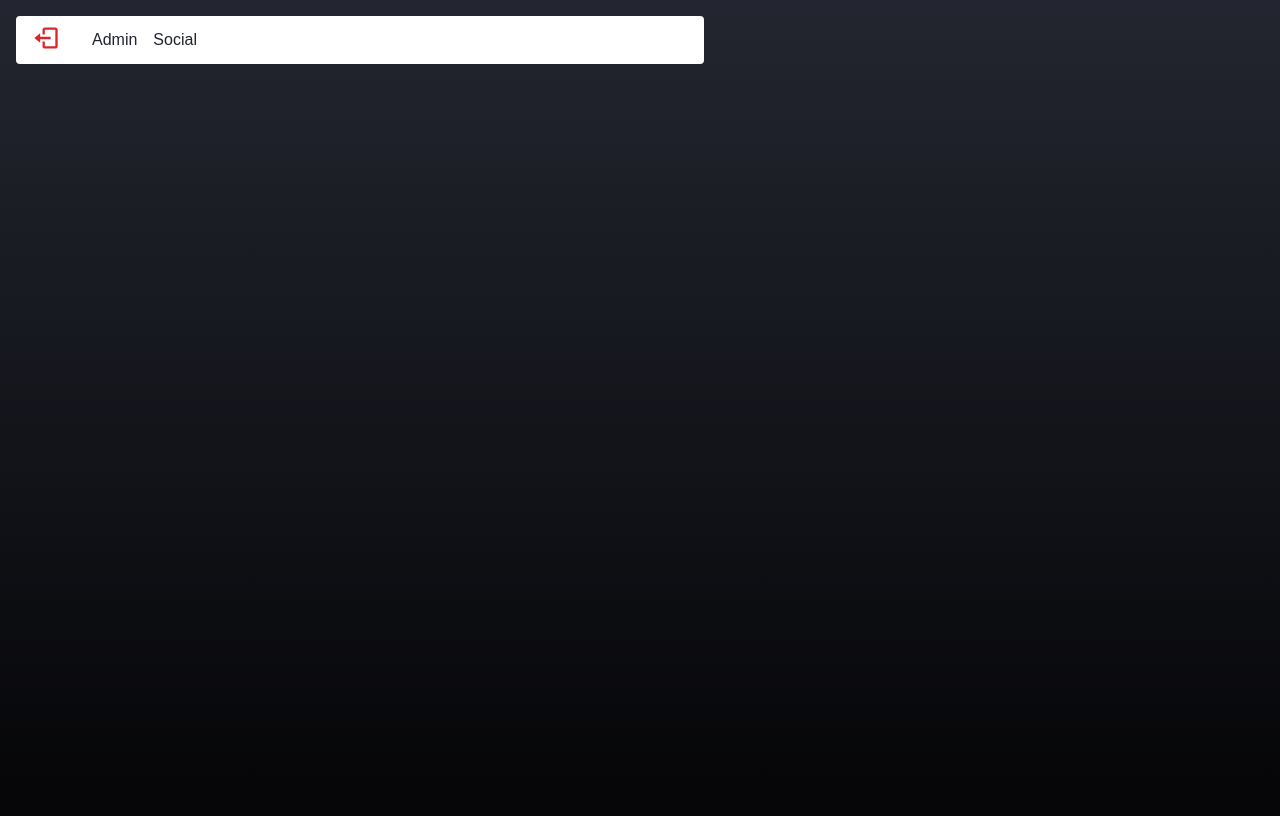
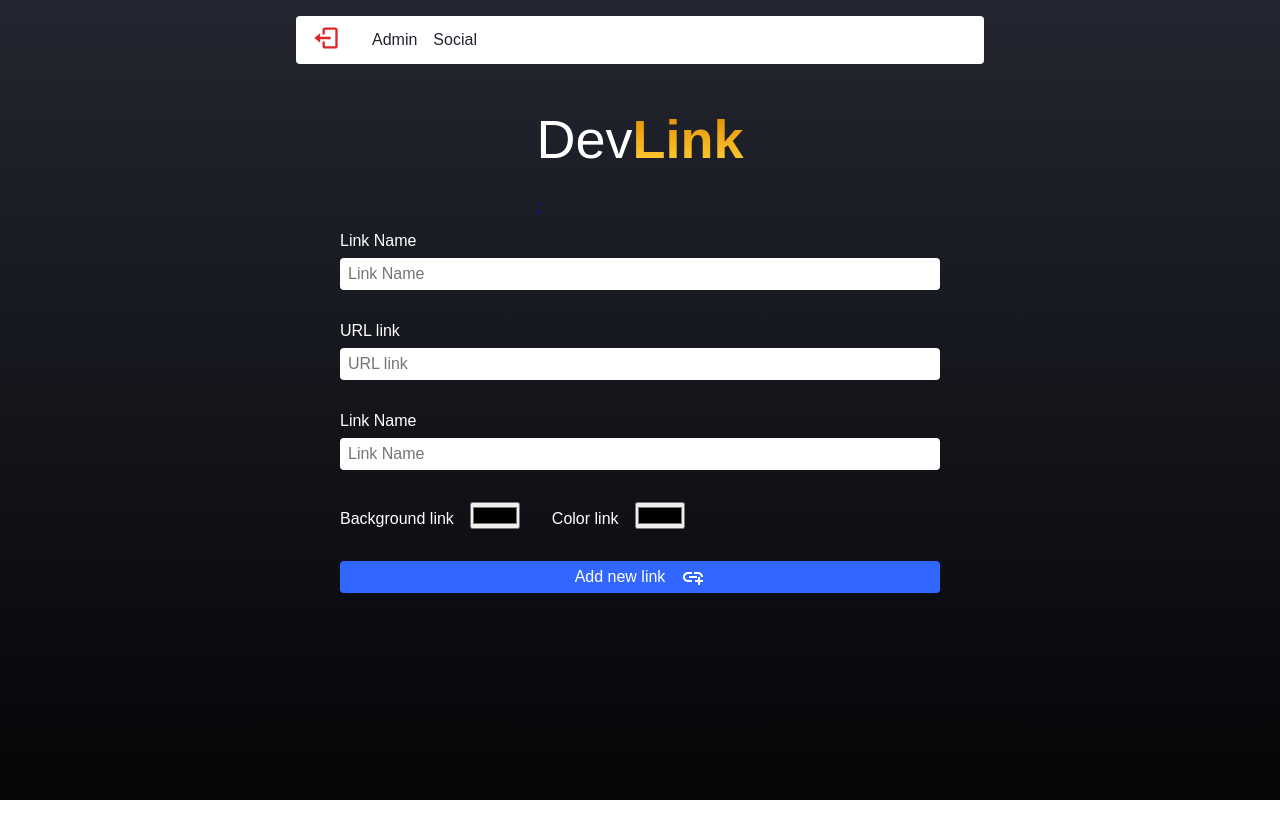
Before and after one commit to paulomiguelJS/devlink, a React (Vite) app: page /admin in a window 1280 px wide. Built offline with nearby package versions, Linux system fonts and the light colour scheme; no server answers; sample sign-in values are in the browser's storage.

Commit message:
Admin page styled, links, inputs and buttons

```diff
--- a/src/components/Logo/styles.js
+++ b/src/components/Logo/styles.js
@@ -12,7 +12,6 @@ export const LogoLink = styled.h1`
     -webkit-background-clip: text;
     -webkit-text-fill-color: transparent;
     font-size: 54px;
-  font-weight: bold;
-
+    font-weight: bold;
   }
 `;
--- a/src/pages/Admin/index.jsx
+++ b/src/pages/Admin/index.jsx
@@ -1,10 +1,37 @@
 import { Header } from "../../components/Header";
-import { Container } from "./styles";
+import { Logo } from "../../components/Logo";
+import { Input } from "../../components/Input";
+
+import { MdAddLink } from "react-icons/md";
+
+import { Container, FormContainer } from "./styles";
 
 export function Admin() {
   return (
     <Container>
       <Header />
+      <Logo />
+      <FormContainer>
+        <label>Link Name</label>
+        <Input placeholder="Link Name" />
+        <label>URL link</label>
+        <Input placeholder="URL link" />
+        <label>Link Name</label>
+        <Input placeholder="Link Name" />
+        <section>
+          <div>
+            <label>Background link</label>
+            <input type="color" />
+          </div>
+          <div>
+            <label>Color link</label>
+            <input type="color" />
+          </div>
+        </section>
+        <button type="submit">
+          Add new link <MdAddLink size={24} color="#fff" />
+        </button>
+      </FormContainer>
     </Container>
   );
 }
--- a/src/pages/Admin/styles.js
+++ b/src/pages/Admin/styles.js
@@ -1,3 +1,49 @@
 import styled from "styled-components";
 
-export const Container = styled.div``;
+export const Container = styled.div`
+  display: flex;
+  align-items: center;
+  flex-direction: column;
+  min-height: 100vh;
+`;
+
+export const FormContainer = styled.form`
+  display: flex;
+  align-content: center;
+  flex-direction: column;
+
+  width: 80%;
+  max-width: 600px;
+
+  label {
+    color: #fff;
+    font-weight: medium;
+    margin: 1rem 0 0.5rem 0;
+  }
+
+  section {
+    display: flex;
+    margin: 1rem 0;
+    gap: 2rem;
+
+    div > input {
+      margin-left: 1rem;
+    }
+  }
+
+  button {
+    margin-top: 1rem;
+    display: flex;
+    align-items: center;
+    justify-content: center;
+    background-color: #3267ff;
+    color: #fff;
+    border-radius: 4px;
+    border: #3267ff;
+    height: 2rem;
+
+    svg {
+      margin-left: 1rem;
+    }
+  }
+`;
--- a/src/pages/Home/index.jsx
+++ b/src/pages/Home/index.jsx
@@ -1,11 +1,12 @@
 import { Container, LinksContainer } from "./styles";
 import { Social } from "../../components/Social";
 import { FaFacebook, FaInstagram, FaYoutube } from "react-icons/fa";
+import { Logo } from "../../components/Logo";
 
 export function Home() {
   return (
     <Container>
-      <h1>Dev Links</h1>
+      <Logo />
       <span>See my links</span>
 
       <LinksContainer>
--- a/src/pages/Home/styles.js
+++ b/src/pages/Home/styles.js
@@ -7,20 +7,6 @@ export const Container = styled.div`
   justify-content: center;
   width: 100%;
   padding: 1rem 0;
-
-  h1 {
-    margin-bottom: 1rem;
-    color: #fff;
-    font-size: 3rem;
-    padding-top: 94px;
-  }
-
-  span {
-    color: #f1f1f1;
-    font-size: 1.2rem;
-
-    margin-bottom: 1rem;
-  }
 
   footer {
     display: flex;
```
